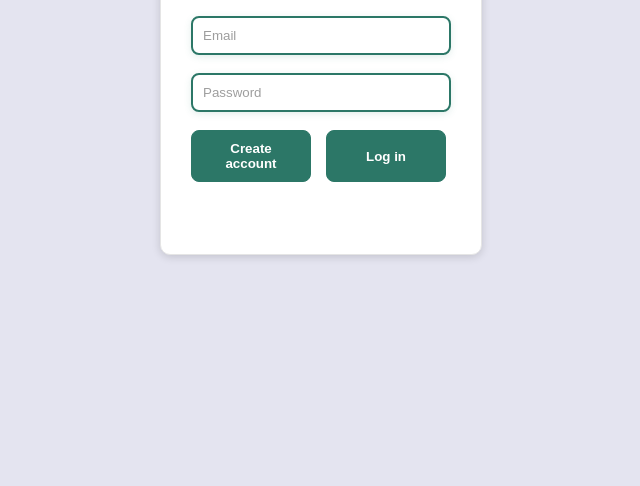
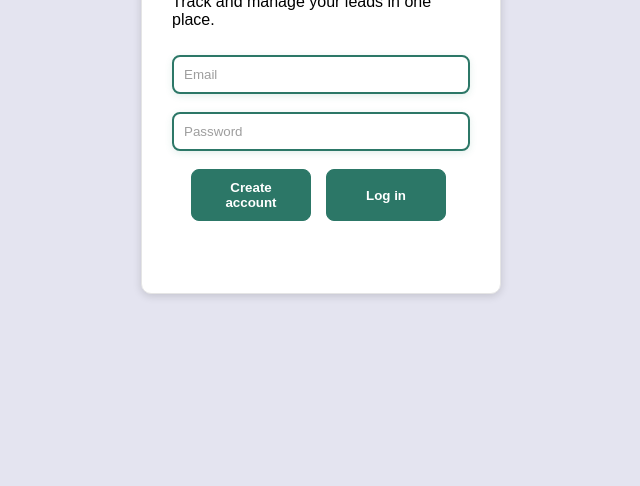
Before and after one commit to vincentpapi12-byt/tracker, a website built with Vite: page index.html in a window 1280 px wide. Shown: the part 314-800 px from the top of the page, without its empty margins (319-959 px from the left). Built offline with nearby package versions, Linux system fonts and the light colour scheme; no server answers.

Commit message:
Update index.html

```diff
--- a/index.html
+++ b/index.html
@@ -13,12 +13,16 @@
 
       <div id="auth-container" class="card">
         <h1>Leads Tracker</h1>
+    <p class="auth-subtitle">Track and manage your leads in one place.</p>
+
     <input type="email" id="email-el" placeholder="Email">
     <input type="password" id="password-el" placeholder="Password">
+
     <div class="start">
     <button id="signup-btn">Create account</button>
     <button id="login-btn">Log in</button>
     </div>
+
     <p id="error-el"></p>
     </div>
 
```
